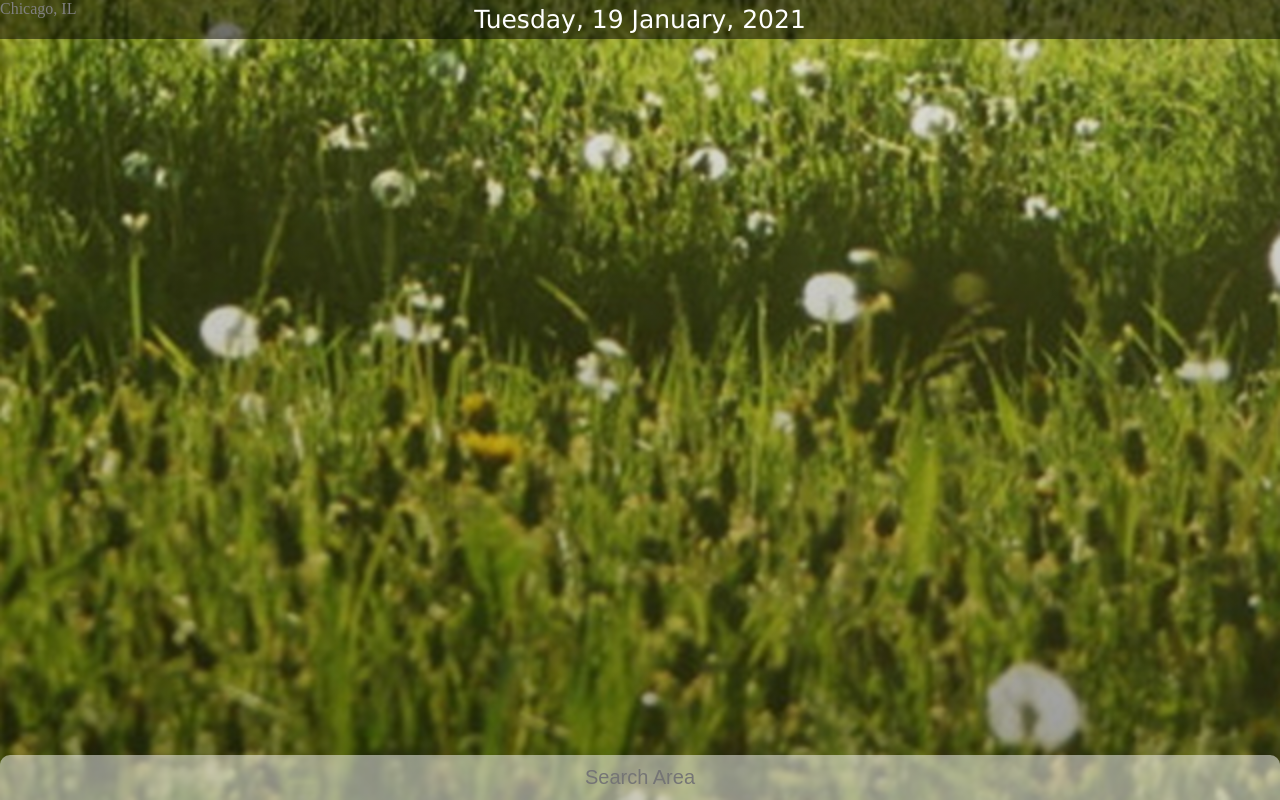
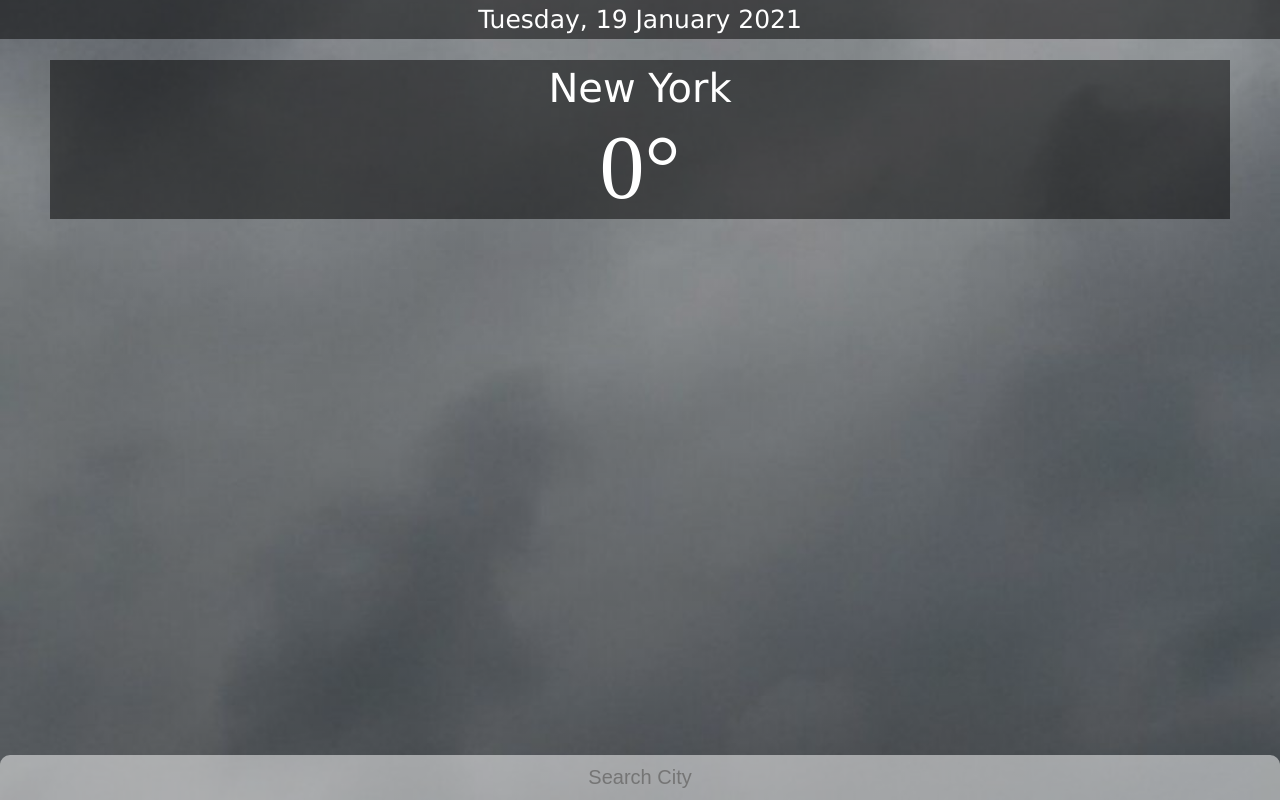
Before and after one commit to john-limkeman/Weather-App, a React (Create React App) app: page / in a window 1280 px wide. Built offline with nearby package versions, Linux system fonts and the light colour scheme.

Commit message:
weather app working, error handling in progress

```diff
--- a/src/App.js
+++ b/src/App.js
@@ -1,7 +1,8 @@
-import React, {Component} from 'react';
+import React, {useState} from 'react';
+
 const api = {
   key: "fd25d9fc51079308797eba529304b260",
-  base: "api.openweathermap.org/data/2.5/"
+  base: "https://api.openweathermap.org/data/2.5/"
 }
 const dateBuilder = (d) => {
   let months = ["January", "February", "March", "April", "May", "June", "July", "August", "September", "October", "November", "December"];
@@ -12,48 +13,128 @@ const dateBuilder = (d) => {
   let month = months[d.getMonth()];
   let year = d.getFullYear();
 
-  return `${day}, ${date} ${month}, ${year}`
+  return `${day}, ${date} ${month} ${year}`
 
 }
-const fetchWeather = (evt) => {
-  if (evt.key === "Enter") {
-    fetch(`${api.base}weather?q=${this.state.city}&units=metric&APPID=${api.key}`)
-      .then(res => res.json())
-      .then(result => {
-        this.setState({weather: result});
-        console.log(result);
-      });
-}
-}
-class App extends Component {
 
-  state = {
-    weather: [],
-    city: []
+function App() {
+  // const [background, setBackground] = useState('');
+  const [city, setCity] = useState('');
+  const [weather, setWeather] = useState({
 
-  }
+    "coord": {
+      "lon": -74.006,
+      "lat": 40.7143
+    },
+    "weather": [
+      {
+        "id": 804,
+        "main": "Clouds",
+        "description": "overcast clouds",
+        "icon": "04d"
+      }
+    ],
+    "base": "stations",
+    "main": {
+      "temp": 41.29,
+      "feels_like": 31.19,
+      "temp_min": 37.99,
+      "temp_max": 46,
+      "pressure": 1015,
+      "humidity": 81
+    },
+    "visibility": 10000,
+    "wind": {
+      "speed": 12.66,
+      "deg": 30
+    },
+    "clouds": {
+      "all": 90
+    },
+    "dt": 1610730111,
+    "sys": {
+      "type": 1,
+      "id": 4610,
+      "country": "US",
+      "sunrise": 1610713063,
+      "sunset": 1610747576
+    },
+    "timezone": -18000,
+    "id": 5128581,
+    "name": "New York",
+    "cod": 200
 
-render(){
+  });
+  const [temp, setTemp] = useState('');
+  const [currentCondition, setCurrentCondition] = useState('');
+
+
+  const fetchWeather = (evt) => {
+    if (evt.key === "Enter") {
+      fetch(`${api.base}weather?q=${city}&units=imperial&APPID=${api.key}`)
+      .then(res =>
+        res.json())
+        .then(result => {
+          setWeather(result);
+          setCity('');
+          if (typeof weather.main != "undefined"){
+          setTemp(weather.main.temp);
+          setCurrentCondition(weather.weather[0].main);
+          } else {
+            setTemp('75');
+            setCurrentCondition('Sunny with a high of');
+            getBackground('Clear');
+          };
+          console.log({weather});
+
+        });
+
+      }
+    };
+      const getBackground = (c) =>  {
+        if (c === "Clear"){
+          return 'app sunny';
+        } else if( c === "Clouds"){
+          if (typeof weather.main != "undefined" && weather.weather[0].id > 802){
+            return 'app cloudy';
+          } else {
+            return 'app partlyCloudy';
+          }
+        }else if(c === "Rain" || c === "Drizzle"){
+          if (typeof weather.main != "undefined" && weather.main.temp > 55){
+            return 'app warmRain'
+          } else {
+          return 'app coldRain';
+          }
+        }else if(c === "Thunderstorm"){
+          return 'app thunder';
+        }else if(c === "Snow"){
+          return 'app snow';
+        } else return 'app fog'
+      };
   return (
-    <div className="app sunny">
+    <div className={(typeof weather.main != "undefined") ? getBackground (weather.weather[0].main) : 'app sunny'}>
       <main>
         <div className="date-box">
           <div className='date'>{dateBuilder (new Date())}</div>
         </div>
-          <div className='location'> Chicago, IL</div>
+        <div className="weather-box">
+          <div className='location'>{weather.name}</div>
+          <div className="temp">{Math.round(temp)}°</div>
+          <div className="conditions" >{currentCondition}</div>
+        </div>
 
 
         <input
         type="text"
         className="search"
-        placeholder="Search Area"
-        onChange={e => this.setState({city: e.target.value})}
-        value={this.state.city}
+        placeholder="Search City"
+        onChange={e => setCity(e.target.value)}
+        value={city}
         onKeyPress={fetchWeather}
         />
       </main>
     </div>
   );
 }
-}
 export default App;
--- a/src/index.css
+++ b/src/index.css
@@ -29,6 +29,29 @@ main{
   border-radius: 0px, 0px, 15px, 15px;
   width: 100%;
   margin-bottom: 15px;
+}
+
+.location{
+  text-align: center;
+  font-size: 40px;
+  font-family: 'Lucida Sans', 'Lucida Sans Regular', 'Lucida Grande', 'Lucida Sans Unicode', Geneva, Verdana, sans-serif;
+  padding: 5px;
+}
+.temp{
+  text-align: center;
+  font-size: 90px;;
+}
+.conditions {
+  text-align: center;
+  font-size: 30px;
+}
+
+.weather-box{
+  position: absolute;
+  top: 60px;
+  background-color:rgba(0,0,0, 0.5);
+  left: 50px;
+  right: 50px;
 }
 
 
```
Also changed, not shown: 1 other file (tests, documents, lock files or other folders).
